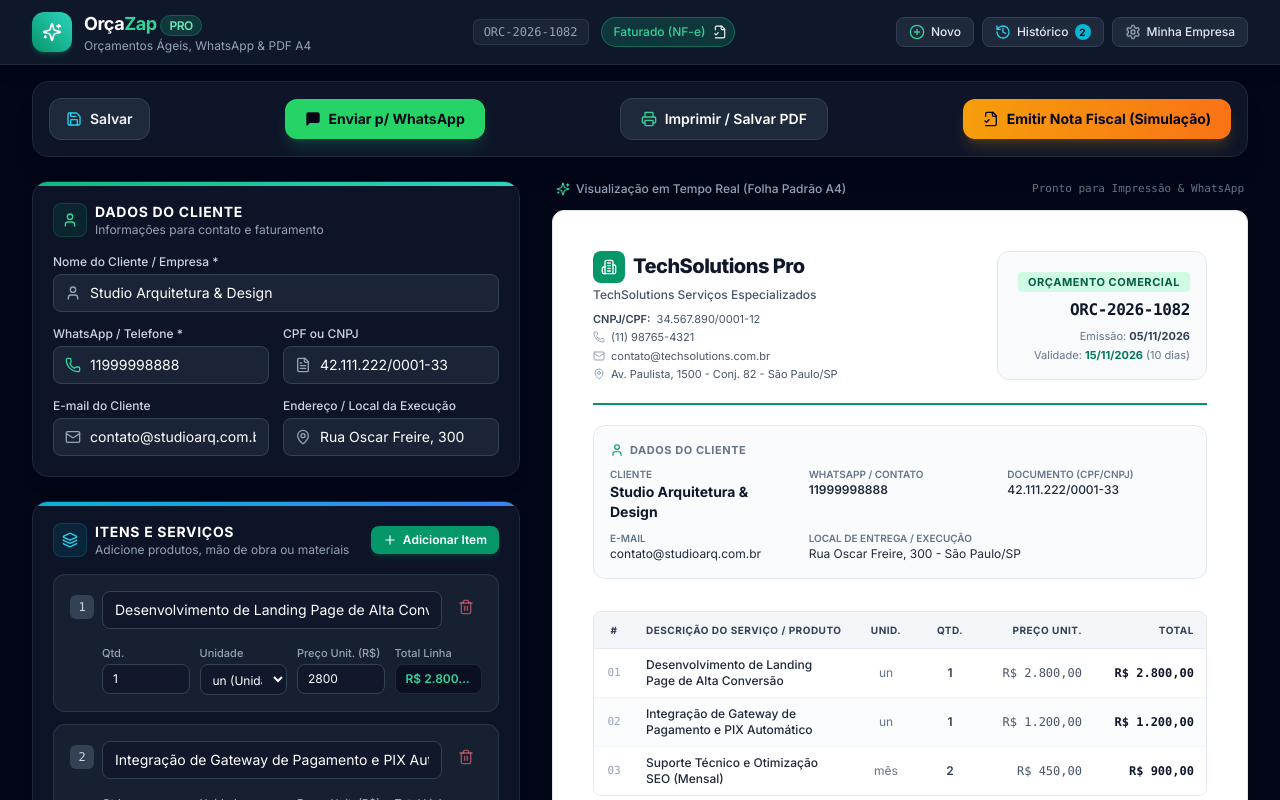
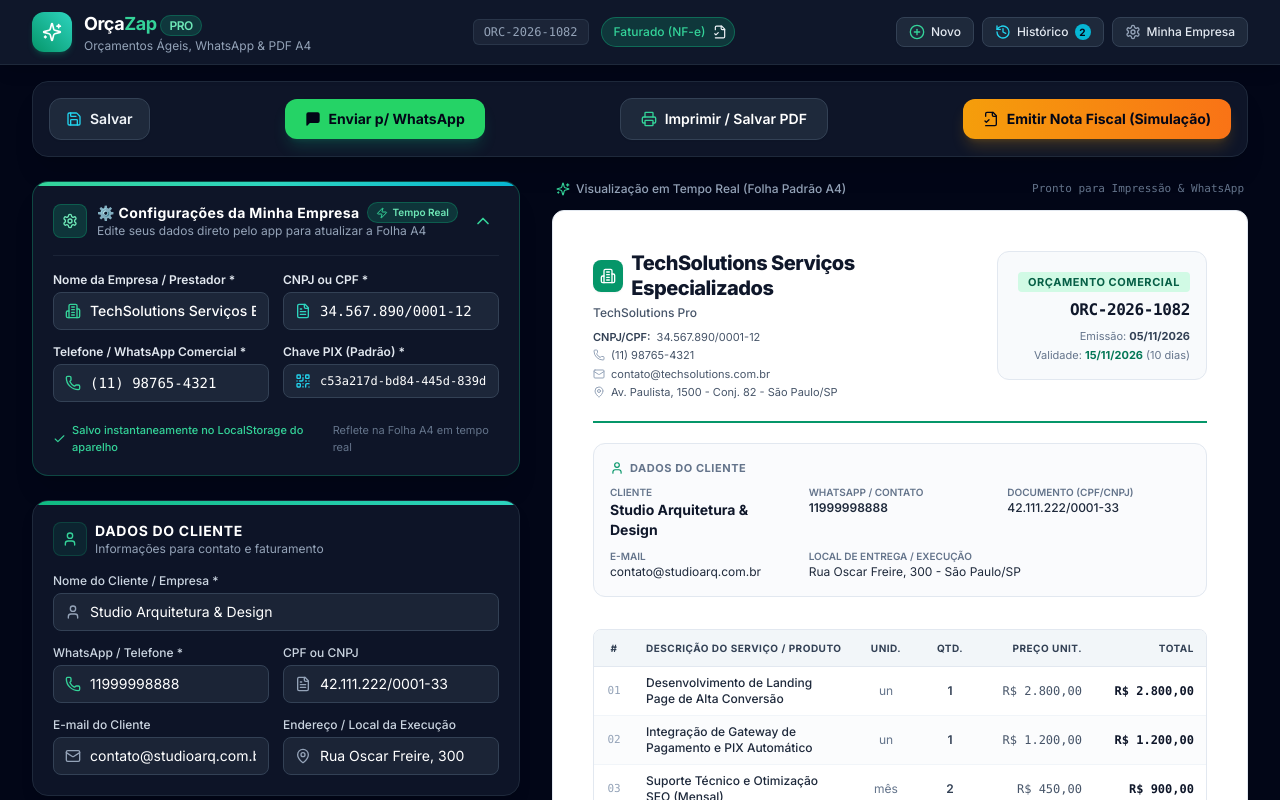
Before and after one commit to marcusvinicius100/orcazap-pro, a React (Vite) app: page / in a window 1280 px wide. Shown: the top 800 px of the page. Built offline with nearby package versions, Linux system fonts and the light colour scheme.

Commit message:
feat: secao expansivel de configuracao da empresa no editor com chave pix padrao

```diff
--- a/src/App.tsx
+++ b/src/App.tsx
@@ -212,7 +212,9 @@ export function App() {
               budget={currentBudget}
               onChange={(updated) => {
                 setCurrentBudget(updated);
+                saveOrUpdateBudget(updated);
               }}
+              onProviderChange={handleSaveProvider}
             />
           </div>
 
--- a/src/components/CommercialPreviewA4.tsx
+++ b/src/components/CommercialPreviewA4.tsx
@@ -30,12 +30,13 @@ export const CommercialPreviewA4: React.FC<CommercialPreviewA4Props> = ({ budget
   const validUntil = new Date(budget.createdAt);
   validUntil.setDate(validUntil.getDate() + (budget.terms.validityDays || 7));
 
+  const activePixKey = budget.terms.pixKey || budget.provider.pixKey || 'c53a217d-bd84-445d-839d-e976fa7138e6';
+
   // Gera QR Code no Canvas para o PIX
   useEffect(() => {
-    if (qrCanvasRef.current && budget.terms.pixKey) {
-      // Monta um payload simples de PIX ou chave direta
-      const pixPayload = budget.terms.pixKey;
-      QRCode.toCanvas(qrCanvasRef.current, pixPayload, {
+    if (qrCanvasRef.current && activePixKey) {
+      // Monta o QR Code com a chave PIX atualizada em tempo real
+      QRCode.toCanvas(qrCanvasRef.current, activePixKey, {
         width: 90,
         margin: 1,
         color: {
@@ -44,11 +45,11 @@ export const CommercialPreviewA4: React.FC<CommercialPreviewA4Props> = ({ budget
         },
       }).catch((err) => console.error('Erro ao renderizar QRCode:', err));
     }
-  }, [budget.terms.pixKey, budget.total]);
+  }, [activePixKey, budget.total]);
 
   const copyPixKey = () => {
-    if (!budget.terms.pixKey) return;
-    navigator.clipboard.writeText(budget.terms.pixKey);
+    if (!activePixKey) return;
+    navigator.clipboard.writeText(activePixKey);
     setCopiedPix(true);
     setTimeout(() => setCopiedPix(false), 2000);
   };
@@ -66,13 +67,13 @@ export const CommercialPreviewA4: React.FC<CommercialPreviewA4Props> = ({ budget
                 <Building2 className="w-4 h-4" />
               </div>
               <h1 className="text-xl font-black text-slate-900 tracking-tight leading-tight">
-                {budget.provider.tradeName || budget.provider.companyName || 'Empresa Prestadora'}
+                {budget.provider.companyName || budget.provider.tradeName || 'Minha Empresa'}
               </h1>
             </div>
 
-            {budget.provider.tradeName && (
+            {budget.provider.tradeName && budget.provider.tradeName !== budget.provider.companyName && (
               <p className="text-xs font-medium text-slate-600">
-                {budget.provider.companyName}
+                {budget.provider.tradeName}
               </p>
             )}
 
@@ -204,7 +205,7 @@ export const CommercialPreviewA4: React.FC<CommercialPreviewA4Props> = ({ budget
         <div className="md:col-span-7 space-y-3">
 
           {/* Caixa do PIX */}
-          {budget.terms.pixKey && (
+          {activePixKey && (
             <div className="bg-emerald-50/60 border border-emerald-200/80 rounded-xl p-3 flex items-center gap-3">
               <div className="bg-white p-1 rounded-lg border border-emerald-200 shadow-sm shrink-0">
                 <canvas ref={qrCanvasRef} width={80} height={80} className="w-16 h-16" />
@@ -220,7 +221,7 @@ export const CommercialPreviewA4: React.FC<CommercialPreviewA4Props> = ({ budget
                 </div>
                 <div className="flex items-center gap-2">
                   <span className="font-mono text-[11px] bg-white px-2 py-0.5 rounded border border-emerald-200 text-emerald-950 font-semibold truncate max-w-[200px]">
-                    {budget.terms.pixKey}
+                    {activePixKey}
                   </span>
                   <button
                     type="button"
--- a/src/components/EditorPanel.tsx
+++ b/src/components/EditorPanel.tsx
@@ -1,4 +1,4 @@
-import React from 'react';
+import React, { useState } from 'react';
 import {
   User,
   Phone,
@@ -14,17 +14,56 @@ import {
   ShieldCheck,
   Calendar,
   Sparkles,
-  Layers
+  Layers,
+  Settings,
+  Building2,
+  ChevronDown,
+  ChevronUp,
+  QrCode,
+  Zap,
+  Check
 } from 'lucide-react';
-import { Budget, BudgetItem, PaymentMethod } from '../types';
+import { Budget, BudgetItem, PaymentMethod, ProviderProfile } from '../types';
 import { formatCurrency } from '../utils/formatters';
 
 interface EditorPanelProps {
   budget: Budget;
   onChange: (updated: Budget) => void;
+  onProviderChange?: (updated: ProviderProfile) => void;
 }
 
-export const EditorPanel: React.FC<EditorPanelProps> = ({ budget, onChange }) => {
+export const EditorPanel: React.FC<EditorPanelProps> = ({ budget, onChange, onProviderChange }) => {
+  // Controle da seção expansível Configurações da Minha Empresa
+  const [isCompanyExpanded, setIsCompanyExpanded] = useState<boolean>(true);
+
+  // Atualiza dados da Minha Empresa em tempo real e salva no LocalStorage
+  const handleCompanyFieldChange = (field: keyof ProviderProfile, value: string) => {
+    const updatedProvider: ProviderProfile = {
+      ...budget.provider,
+      [field]: value,
+      // Se atualizar o nome, sincroniza também o nome fantasia
+      ...(field === 'companyName' ? { tradeName: value } : {}),
+    };
+
+    // Sincroniza a chave PIX nos termos do orçamento para refletir na Folha A4 imediatamente
+    const updatedTerms = {
+      ...budget.terms,
+      ...(field === 'pixKey' ? { pixKey: value } : {}),
+      ...(field === 'companyName' && !budget.terms.pixReceiverName ? { pixReceiverName: value } : {}),
+    };
+
+    const updatedBudget: Budget = {
+      ...budget,
+      provider: updatedProvider,
+      terms: updatedTerms,
+    };
+
+    onChange(updatedBudget);
+    if (onProviderChange) {
+      onProviderChange(updatedProvider);
+    }
+  };
+
   // Atualiza campo do cliente
   const handleClientChange = (field: string, value: string) => {
     onChange({
@@ -170,6 +209,135 @@ export const EditorPanel: React.FC<EditorPanelProps> = ({ budget, onChange }) =>
 
   return (
     <div className="space-y-6 pb-20 lg:pb-8">
+      {/* ⚙️ CONFIGURAÇÕES DA MINHA EMPRESA (EXPANSÍVEL) */}
+      <section className="bg-slate-900/95 border border-emerald-500/30 rounded-2xl p-5 shadow-xl relative overflow-hidden transition-all duration-200">
+        <div className="absolute top-0 left-0 h-1 w-full bg-gradient-to-r from-emerald-400 via-teal-400 to-cyan-500" />
+
+        {/* Cabeçalho da Seção com Botão Expansível */}
+        <div className="flex items-center justify-between">
+          <button
+            type="button"
+            onClick={() => setIsCompanyExpanded(!isCompanyExpanded)}
+            className="flex items-center gap-2.5 text-left group flex-1 focus:outline-none"
+            title="Clique para expandir ou recolher as configurações da sua empresa"
+          >
+            <div className="p-2 rounded-lg bg-emerald-500/20 text-emerald-300 border border-emerald-500/30 group-hover:bg-emerald-500/30 transition-colors">
+              <Settings className="w-4 h-4 animate-spin-slow" />
+            </div>
+            <div>
+              <div className="flex items-center gap-2">
+                <h2 className="text-sm font-bold text-white tracking-wide flex items-center gap-1.5">
+                  ⚙️ Configurações da Minha Empresa
+                </h2>
+                <span className="hidden sm:inline-flex items-center gap-1 text-[10px] font-semibold bg-emerald-500/20 text-emerald-300 px-2 py-0.5 rounded-full border border-emerald-500/30">
+                  <Zap className="w-3 h-3 text-emerald-400" /> Tempo Real
+                </span>
+              </div>
+              <p className="text-xs text-slate-400">Edite seus dados direto pelo app para atualizar a Folha A4</p>
+            </div>
+          </button>
+
+          <button
+            type="button"
+            onClick={() => setIsCompanyExpanded(!isCompanyExpanded)}
+            className="p-1.5 rounded-lg text-slate-400 hover:text-white hover:bg-slate-800 transition-colors ml-2"
+          >
+            {isCompanyExpanded ? (
+              <ChevronUp className="w-5 h-5 text-emerald-400" />
+            ) : (
+              <ChevronDown className="w-5 h-5 text-slate-400" />
+            )}
+          </button>
+        </div>
+
+        {/* Conteúdo Expansível com os 4 Campos de Texto */}
+        {isCompanyExpanded && (
+          <div className="mt-4 pt-4 border-t border-slate-800/80 space-y-4 animate-fadeIn">
+            <div className="grid grid-cols-1 sm:grid-cols-2 gap-3.5">
+              {/* Campo 1: Nome da Empresa */}
+              <div>
+                <label className="block text-xs font-semibold text-slate-200 mb-1">
+                  Nome da Empresa / Prestador *
+                </label>
+                <div className="relative">
+                  <Building2 className="w-4 h-4 text-emerald-400 absolute left-3 top-1/2 -translate-y-1/2" />
+                  <input
+                    type="text"
+                    required
+                    placeholder="Ex: Minha Empresa Serviços Ltda"
+                    value={budget.provider.companyName || ''}
+                    onChange={(e) => handleCompanyFieldChange('companyName', e.target.value)}
+                    className="w-full bg-slate-800/90 border border-slate-700 focus:border-emerald-500 rounded-lg pl-9 pr-3 py-2 text-sm text-white placeholder-slate-500 focus:outline-none focus:ring-2 focus:ring-emerald-500/30 transition-all font-medium"
+                  />
+                </div>
+              </div>
+
+              {/* Campo 2: CNPJ */}
+              <div>
+                <label className="block text-xs font-semibold text-slate-200 mb-1">
+                  CNPJ ou CPF *
+                </label>
+                <div className="relative">
+                  <FileText className="w-4 h-4 text-teal-400 absolute left-3 top-1/2 -translate-y-1/2" />
+                  <input
+                    type="text"
+                    placeholder="00.000.000/0001-00"
+                    value={budget.provider.document || ''}
+                    onChange={(e) => handleCompanyFieldChange('document', e.target.value)}
+                    className="w-full bg-slate-800/90 border border-slate-700 focus:border-emerald-500 rounded-lg pl-9 pr-3 py-2 text-sm text-white placeholder-slate-500 focus:outline-none focus:ring-2 focus:ring-emerald-500/30 transition-all font-mono"
+                  />
+                </div>
+              </div>
+
+              {/* Campo 3: Telefone */}
+              <div>
+                <label className="block text-xs font-semibold text-slate-200 mb-1">
+                  Telefone / WhatsApp Comercial *
+                </label>
+                <div className="relative">
+                  <Phone className="w-4 h-4 text-emerald-400 absolute left-3 top-1/2 -translate-y-1/2" />
+                  <input
+                    type="text"
+                    placeholder="(11) 98765-4321"
+                    value={budget.provider.phone || ''}
+                    onChange={(e) => handleCompanyFieldChange('phone', e.target.value)}
+                    className="w-full bg-slate-800/90 border border-slate-700 focus:border-emerald-500 rounded-lg pl-9 pr-3 py-2 text-sm text-white placeholder-slate-500 focus:outline-none focus:ring-2 focus:ring-emerald-500/30 transition-all font-mono"
+                  />
+                </div>
+              </div>
+
+              {/* Campo 4: Chave PIX (Padrão: c53a217d-bd84-445d-839d-e976fa7138e6) */}
+              <div>
+                <label className="block text-xs font-semibold text-slate-200 mb-1">
+                  Chave PIX (Padrão) *
+                </label>
+                <div className="relative">
+                  <QrCode className="w-4 h-4 text-cyan-400 absolute left-3 top-1/2 -translate-y-1/2" />
+                  <input
+                    type="text"
+                    required
+                    placeholder="c53a217d-bd84-445d-839d-e976fa7138e6"
+                    value={budget.provider.pixKey || budget.terms.pixKey || 'c53a217d-bd84-445d-839d-e976fa7138e6'}
+                    onChange={(e) => handleCompanyFieldChange('pixKey', e.target.value)}
+                    className="w-full bg-slate-800/90 border border-slate-700 focus:border-emerald-500 rounded-lg pl-9 pr-3 py-2 text-sm text-white placeholder-slate-500 focus:outline-none focus:ring-2 focus:ring-emerald-500/30 transition-all font-mono text-xs select-all"
+                  />
+                </div>
+              </div>
+            </div>
+
+            <div className="flex items-center justify-between text-[11px] text-slate-400 pt-1">
+              <span className="flex items-center gap-1.5 text-emerald-400 font-medium">
+                <Check className="w-3.5 h-3.5 text-emerald-400" />
+                Salvo instantaneamente no LocalStorage do aparelho
+              </span>
+              <span className="text-slate-500 hidden sm:inline">
+                Reflete na Folha A4 em tempo real
+              </span>
+            </div>
+          </div>
+        )}
+      </section>
+
       {/* 1. DADOS DO CLIENTE */}
       <section className="bg-slate-900/90 border border-slate-800 rounded-2xl p-5 shadow-lg relative overflow-hidden">
         <div className="absolute top-0 left-0 h-1 w-full bg-gradient-to-r from-emerald-500 to-teal-400" />
--- a/src/utils/storage.ts
+++ b/src/utils/storage.ts
@@ -13,9 +13,9 @@ export const defaultProvider: ProviderProfile = {
   address: 'Av. Paulista, 1500 - Conj. 82',
   city: 'São Paulo',
   state: 'SP',
-  pixKey: 'pix@techsolutions.com.br',
-  pixKeyType: 'email',
-  pixReceiverName: 'TechSolutions Servicos Ltda',
+  pixKey: 'c53a217d-bd84-445d-839d-e976fa7138e6',
+  pixKeyType: 'random',
+  pixReceiverName: 'Minha Empresa',
   defaultValidityDays: 10,
   defaultWarranty: '90 dias contra qualquer vício de fabricação ou serviço.',
   defaultNotes: 'Condições válidas mediante aprovação cadastral e confirmação dos insumos.',
@@ -69,9 +69,9 @@ export const sampleBudgets: Budget[] = [
     terms: {
       paymentMethod: 'pix',
       installments: 1,
-      pixKeyType: 'email',
-      pixKey: 'pix@techsolutions.com.br',
-      pixReceiverName: 'TechSolutions Servicos Ltda',
+      pixKeyType: 'random',
+      pixKey: 'c53a217d-bd84-445d-839d-e976fa7138e6',
+      pixReceiverName: 'Minha Empresa',
       validityDays: 10,
       deliveryTime: '7 a 10 dias úteis',
       warranty: '90 dias de garantia e manutenção',
@@ -124,7 +124,7 @@ export const sampleBudgets: Budget[] = [
       paymentMethod: 'credit_card',
       installments: 3,
       pixKeyType: 'email',
-      pixKey: 'pix@techsolutions.com.br',
+      pixKey: 'c53a217d-bd84-445d-839d-e976fa7138e6',
       pixReceiverName: 'TechSolutions Servicos Ltda',
       validityDays: 7,
       deliveryTime: '2 dias úteis',
@@ -141,7 +141,12 @@ export function loadProviderProfile(): ProviderProfile {
   try {
     const raw = localStorage.getItem(STORAGE_KEY_PROVIDER);
     if (raw) {
-      return { ...defaultProvider, ...JSON.parse(raw) };
+      const parsed = JSON.parse(raw);
+      // Se tiver a chave antiga de placeholder, atualiza para a chave padrão do usuário
+      if (!parsed.pixKey || parsed.pixKey === 'pix@techsolutions.com.br') {
+        parsed.pixKey = defaultProvider.pixKey;
+      }
+      return { ...defaultProvider, ...parsed };
     }
   } catch (err) {
     console.error('Erro ao ler perfil do prestador:', err);
```
Also changed, not shown: 1 other file (tests, documents, lock files or other folders).
